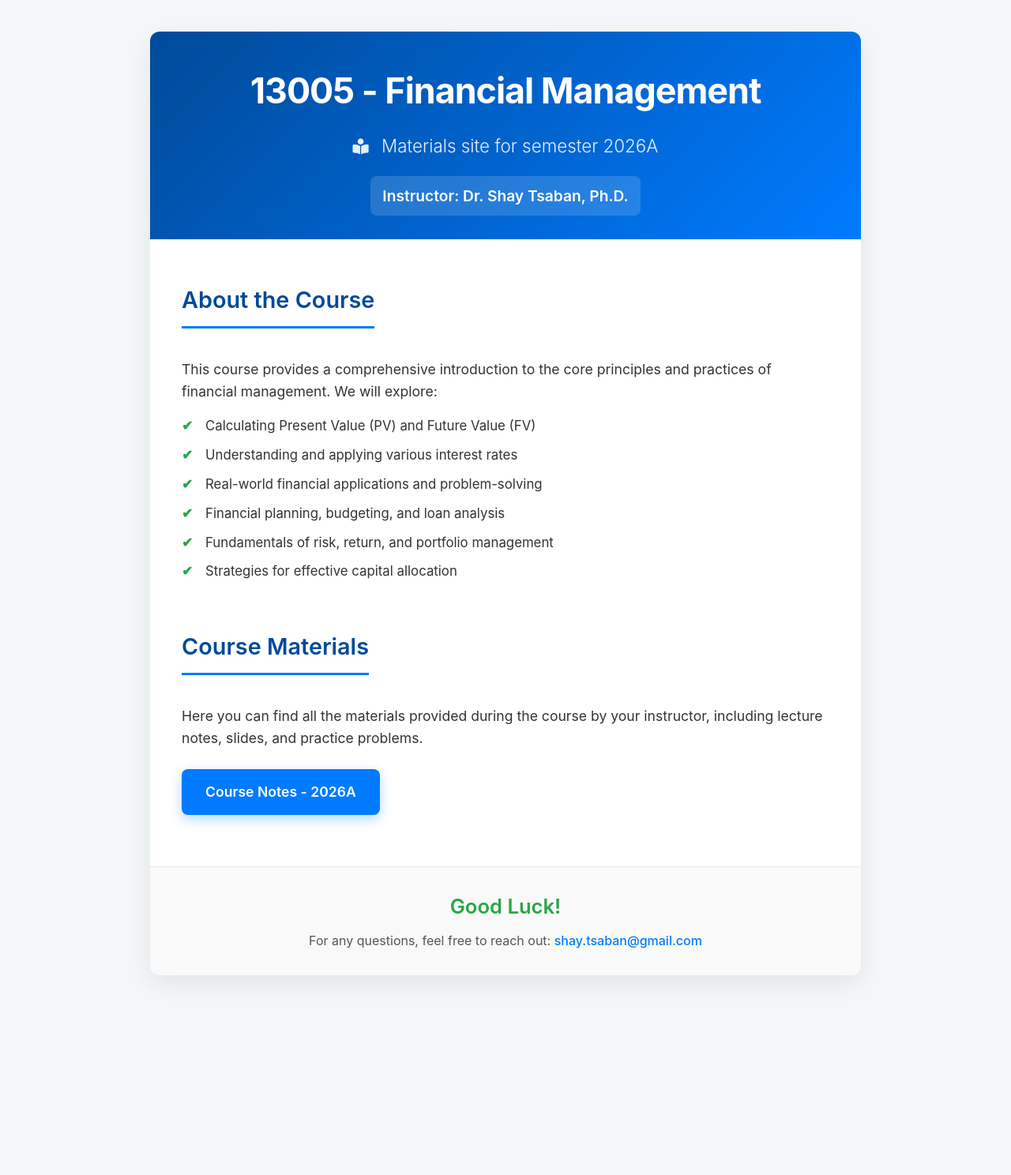
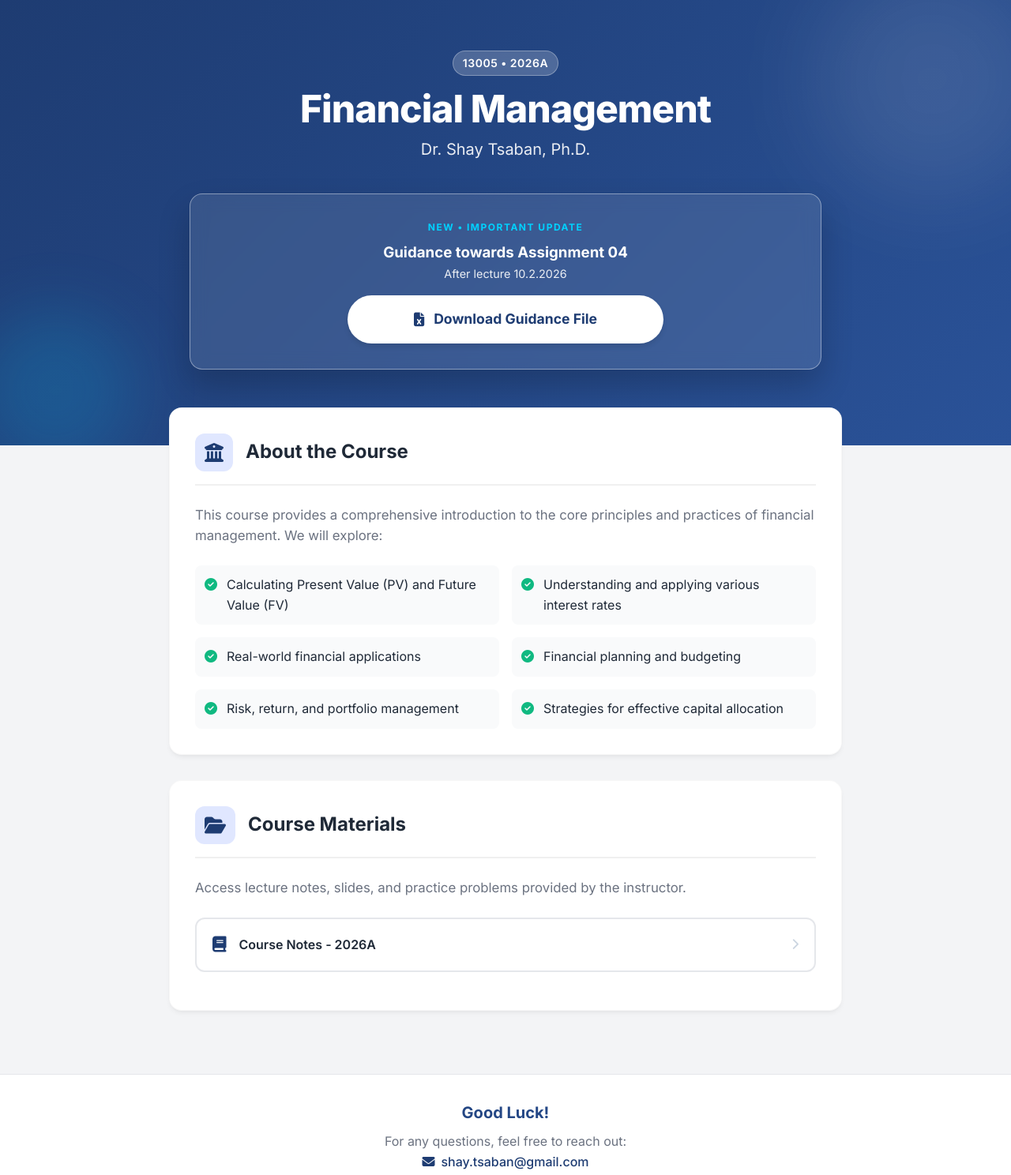
Before and after one commit to shaytsaban/13005, a website: page index2026a.html in a window 1280 px wide. Shown: the whole page at 79% size. Before the commit the page ends 1275 px from the top, so only its background shows below. Drawn offline with Linux system fonts and the light colour scheme.

Commit message:
Update index2026a.html

```diff
--- a/index2026a.html
+++ b/index2026a.html
@@ -1,277 +1,439 @@
 <!DOCTYPE html>
 <html lang="en">
+
 <head>
     <meta charset="UTF-8">
     <meta name="viewport" content="width=device-width, initial-scale=1.0">
     <title>13005 - Financial Management - 2026A</title>
 
+    <!-- Fonts -->
+    <link rel="preconnect" href="https://fonts.googleapis.com">
+    <link rel="preconnect" href="https://fonts.gstatic.com" crossorigin>
+    <link href="https://fonts.googleapis.com/css2?family=Inter:wght@300;400;500;600;700;800&display=swap"
+        rel="stylesheet">
     <link rel="stylesheet" href="https://cdnjs.cloudflare.com/ajax/libs/font-awesome/6.5.2/css/all.min.css">
 
     <style>
-        /* --- Basic Setup --- */
-        html {
-            scroll-behavior: smooth;
+        :root {
+            --primary-gradient: linear-gradient(135deg, #1e3c72 0%, #2a5298 100%);
+            --accent-color: #00d2ff;
+            --text-dark: #1f2937;
+            --text-light: #6b7280;
+            --bg-color: #f3f4f6;
+            --card-bg: #ffffff;
+            --success-color: #10b981;
+        }
+
+        * {
+            box-sizing: border-box;
+            margin: 0;
+            padding: 0;
         }
 
         body {
-            font-family: -apple-system, BlinkMacSystemFont, "Segoe UI", Roboto, Helvetica, Arial, sans-serif;
-            background-color: #f4f7f9; /* Light, clean background */
-            color: #333;
-            margin: 0;
-            padding: 20px;
+            font-family: 'Inter', sans-serif;
+            background-color: var(--bg-color);
+            color: var(--text-dark);
             line-height: 1.6;
+            -webkit-font-smoothing: antialiased;
+        }
+
+        /* --- Layout --- */
+        .page-wrapper {
             display: flex;
-            justify-content: center;
-            align-items: center;
+            flex-direction: column;
             min-height: 100vh;
         }
 
-        /* --- Main Content Card --- */
+        /* --- Hero Section --- */
+        header {
+            background: var(--primary-gradient);
+            color: white;
+            padding: 4rem 1.5rem 6rem;
+            /* Extra bottom padding for overlap */
+            text-align: center;
+            position: relative;
+            overflow: hidden;
+        }
+
+        /* Decorative background elements */
+        header::before {
+            content: '';
+            position: absolute;
+            top: -50px;
+            right: -50px;
+            width: 300px;
+            height: 300px;
+            background: rgba(255, 255, 255, 0.1);
+            border-radius: 50%;
+            filter: blur(60px);
+        }
+
+        header::after {
+            content: '';
+            position: absolute;
+            bottom: -30px;
+            left: -30px;
+            width: 200px;
+            height: 200px;
+            background: rgba(0, 210, 255, 0.15);
+            border-radius: 50%;
+            filter: blur(40px);
+        }
+
+        .header-content {
+            position: relative;
+            z-index: 10;
+            max-width: 800px;
+            margin: 0 auto;
+        }
+
+        .course-code {
+            display: inline-block;
+            background: rgba(255, 255, 255, 0.2);
+            backdrop-filter: blur(10px);
+            padding: 0.25rem 0.75rem;
+            border-radius: 20px;
+            font-size: 0.875rem;
+            font-weight: 600;
+            margin-bottom: 1rem;
+            letter-spacing: 0.5px;
+            border: 1px solid rgba(255, 255, 255, 0.3);
+        }
+
+        h1 {
+            font-size: 3rem;
+            font-weight: 800;
+            margin-bottom: 0.5rem;
+            letter-spacing: -0.02em;
+            line-height: 1.1;
+        }
+
+        .instructor-name {
+            font-size: 1.25rem;
+            font-weight: 400;
+            opacity: 0.9;
+            margin-bottom: 2.5rem;
+        }
+
+        /* --- Featured Call to Action (The Requested Button) --- */
+        .featured-cta {
+            background: rgba(255, 255, 255, 0.1);
+            backdrop-filter: blur(10px);
+            border: 1px solid rgba(255, 255, 255, 0.4);
+            padding: 2rem;
+            border-radius: 16px;
+            margin-top: 1rem;
+            box-shadow: 0 20px 40px rgba(0, 0, 0, 0.2);
+            animation: slideUp 0.8s cubic-bezier(0.16, 1, 0.3, 1);
+        }
+
+        .cta-label {
+            display: block;
+            text-transform: uppercase;
+            font-size: 0.75rem;
+            letter-spacing: 1.5px;
+            font-weight: 700;
+            color: var(--accent-color);
+            margin-bottom: 0.5rem;
+        }
+
+        .cta-button-container {
+            margin-top: 1rem;
+        }
+
+        .main-button {
+            display: inline-flex;
+            align-items: center;
+            justify-content: center;
+            background-color: white;
+            color: #1e3c72;
+            /* Match primary gradient start */
+            font-weight: 700;
+            font-size: 1.1rem;
+            padding: 1rem 2rem;
+            border-radius: 50px;
+            text-decoration: none;
+            transition: all 0.3s ease;
+            box-shadow: 0 4px 6px rgba(0, 0, 0, 0.1);
+            width: 100%;
+            max-width: 400px;
+        }
+
+        .main-button i {
+            margin-right: 0.75rem;
+        }
+
+        .main-button:hover {
+            transform: translateY(-2px);
+            box-shadow: 0 10px 20px rgba(0, 0, 0, 0.15);
+            background-color: #f8fafc;
+        }
+
+        /* --- Main Content Container --- */
         .container {
             max-width: 900px;
-            width: 100%;
-            margin: 20px auto;
-            background-color: #ffffff;
-            border-radius: 12px;
-            box-shadow: 0 10px 30px rgba(0, 0, 0, 0.08);
-            overflow: hidden; /* Ensures border-radius clips content */
+            margin: -3rem auto 3rem;
+            /* Negative top margin to overlap header */
+            padding: 0 1.5rem;
+            position: relative;
+            z-index: 20;
         }
 
-        /* --- Header Section --- */
-        header {
-            text-align: center;
-            padding: 40px 40px 30px 40px;
-            background: linear-gradient(135deg, #004a99, #007bff); /* Professional blue gradient */
-            color: #ffffff;
+        /* --- Cards --- */
+        .card {
+            background: var(--card-bg);
+            border-radius: 16px;
+            box-shadow: 0 4px 6px -1px rgba(0, 0, 0, 0.05), 0 2px 4px -1px rgba(0, 0, 0, 0.03);
+            padding: 2rem;
+            margin-bottom: 2rem;
+            border: 1px solid rgba(0, 0, 0, 0.03);
+            transition: transform 0.2s ease;
         }
 
-        header h1 {
-            margin: 0;
-            font-size: 2.8em;
-            font-weight: 700;
-            letter-spacing: -1px;
+        .card:hover {
+            transform: translateY(-2px);
+            box-shadow: 0 10px 15px -3px rgba(0, 0, 0, 0.05);
         }
 
-        .subtitle {
-            font-size: 1.4em;
-            font-weight: 300;
-            margin: 15px 0 0 0;
-            opacity: 0.9;
+        .section-header {
+            display: flex;
+            align-items: center;
+            margin-bottom: 1.5rem;
+            border-bottom: 2px solid #f0f0f0;
+            padding-bottom: 1rem;
         }
 
-        .subtitle .fa-book-reader {
-            margin-right: 10px;
-            font-size: 0.9em;
-        }
-
-        .instructor {
-            font-size: 1.2em;
-            font-weight: 600;
-            margin: 20px 0 0 0;
-            padding: 10px 15px;
-            background-color: rgba(255, 255, 255, 0.15);
-            border-radius: 8px;
-            display: inline-block;
-        }
-
-        /* --- Main Content Area --- */
-        main {
-            padding: 30px 40px;
-        }
-
-        section {
-            margin-bottom: 35px;
+        .section-header i {
+            font-size: 1.5rem;
+            color: #1e3c72;
+            margin-right: 1rem;
+            background: #e0e7ff;
+            padding: 0.75rem;
+            border-radius: 12px;
         }
 
         h2 {
-            font-size: 1.8em;
-            font-weight: 600;
-            color: #004a99; /* Deep blue to match header */
-            border-bottom: 3px solid #007bff;
-            padding-bottom: 10px;
-            margin-bottom: 20px;
-            display: inline-block;
+            font-size: 1.5rem;
+            font-weight: 700;
+            color: var(--text-dark);
+            margin: 0;
         }
 
-        /* --- About the Course Section --- */
-        #about p {
-            font-size: 1.1em;
-            margin-bottom: 15px;
+        /* --- About Section --- */
+        .about-text {
+            color: var(--text-light);
+            margin-bottom: 1.5rem;
+            font-size: 1.05rem;
         }
 
-        #about ul {
-            list-style-type: none;
-            padding-left: 0;
+        .topics-grid {
+            display: grid;
+            grid-template-columns: repeat(auto-fit, minmax(280px, 1fr));
+            gap: 1rem;
         }
 
-        #about li {
-            position: relative;
-            padding-left: 30px;
-            margin-bottom: 10px;
-            font-size: 1.05em;
+        .topic-item {
+            display: flex;
+            align-items: flex-start;
+            padding: 0.75rem;
+            background: #f9fafb;
+            border-radius: 8px;
         }
 
-        #about li::before {
-            content: '✔'; /* Checkmark icon */
-            position: absolute;
-            left: 0;
-            top: 0;
-            color: #28a745; /* Green for success/check */
-            font-weight: bold;
+        .topic-item i {
+            color: var(--success-color);
+            margin-right: 0.75rem;
+            margin-top: 0.25rem;
         }
 
-        /* --- Course Materials Section --- */
-        #materials p {
-            font-size: 1.1em;
-            margin-bottom: 25px;
+        /* --- Materials Section --- */
+        .material-link {
+            display: flex;
+            align-items: center;
+            justify-content: space-between;
+            padding: 1.25rem;
+            background: white;
+            border: 2px solid #e5e7eb;
+            border-radius: 12px;
+            text-decoration: none;
+            color: var(--text-dark);
+            font-weight: 600;
+            transition: all 0.2s ease;
+            margin-bottom: 1rem;
         }
 
-        .button {
-            display: inline-block;
-            background-color: #007bff;
-            color: #ffffff;
-            padding: 15px 30px;
-            text-decoration: none;
-            font-weight: 600;
-            font-size: 1.1em;
-            border-radius: 8px;
-            transition: all 0.3s ease;
-            box-shadow: 0 5px 15px rgba(0, 123, 255, 0.3);
-            border: none;
-            cursor: pointer;
+        .material-link:hover {
+            border-color: #1e3c72;
+            background: #f8fafc;
         }
 
-        .button:hover {
-            background-color: #0056b3; /* Darker blue on hover */
-            transform: translateY(-3px); /* Slight lift effect */
-            box-shadow: 0 8px 20px rgba(0, 123, 255, 0.4);
+        .material-icon-wrapper {
+            display: flex;
+            align-items: center;
         }
 
-        /* --- Footer Section --- */
+        .material-icon-wrapper i {
+            font-size: 1.25rem;
+            color: #1e3c72;
+            margin-right: 1rem;
+        }
+
+        /* --- Footer --- */
         footer {
             text-align: center;
-            padding: 30px 40px;
-            background-color: #f9f9f9;
-            border-top: 1px solid #e9e9e9;
+            padding: 2rem;
+            color: var(--text-light);
+            margin-top: auto;
+            border-top: 1px solid #e5e7eb;
+            background: white;
         }
 
         .good-luck {
-            font-size: 1.6em;
-            font-weight: 600;
-            color: #28a745; /* Positive green */
-            margin: 0 0 10px 0;
+            font-size: 1.25rem;
+            font-weight: 700;
+            background: var(--primary-gradient);
+            -webkit-background-clip: text;
+            -webkit-text-fill-color: transparent;
+            margin-bottom: 0.5rem;
         }
 
-        .contact {
-            font-size: 1em;
-            color: #555;
-            margin: 0;
+        .contact-link {
+            color: #1e3c72;
+            font-weight: 500;
+            text-decoration: none;
+            display: inline-flex;
+            align-items: center;
+            gap: 0.5rem;
         }
 
-        .contact a {
-            color: #007bff;
-            text-decoration: none;
-            font-weight: 500;
-        }
-
-        .contact a:hover {
+        .contact-link:hover {
             text-decoration: underline;
         }
 
-        /* --- Responsive Design --- */
-        @media (max-width: 768px) {
-            body {
-                padding: 10px;
+        @keyframes slideUp {
+            from {
+                transform: translateY(20px);
+                opacity: 0;
+            }
+
+            to {
+                transform: translateY(0);
+                opacity: 1;
+            }
+        }
+
+        @media (max-width: 600px) {
+            h1 {
+                font-size: 2rem;
+            }
+
+            header {
+                padding: 3rem 1rem 5rem;
             }
 
             .container {
-                margin: 10px auto;
-            }
-
-            header {
-                padding: 30px 25px 25px 25px;
-            }
-
-            header h1 {
-                font-size: 2.2em;
-            }
-
-            .subtitle {
-                font-size: 1.2em;
-            }
-
-            .instructor {
-                font-size: 1.1em;
-            }
-
-            main {
-                padding: 25px;
-            }
-
-            h2 {
-                font-size: 1.6em;
-            }
-
-            .button {
-                width: 100%; /* Full width button on mobile */
-                text-align: center;
-                box-sizing: border-box; /* Include padding in width */
-                padding: 18px 30px;
+                padding: 0 1rem;
             }
         }
-
     </style>
 </head>
+
 <body>
 
-    <div class="container">
+    <div class="page-wrapper">
+        <header>
+            <div class="header-content">
+                <span class="course-code">13005 • 2026A</span>
+                <h1>Financial Management</h1>
+                <p class="instructor-name">Dr. Shay Tsaban, Ph.D.</p>
 
-        <header>
-            <h1>13005 - Financial Management</h1>
-            <p class="subtitle">
-                <i class="fas fa-book-reader"></i>
-                Materials site for semester 2026A
-            </p>
-            <p class="instructor">
-                Instructor: Dr. Shay Tsaban, Ph.D.
-            </p>
+                <!-- NEW REQUESTED BUTTON -->
+                <div class="featured-cta">
+                    <span class="cta-label">New • Important Update</span>
+                    <h3>Guidance towards Assignment 04</h3>
+                    <p style="opacity: 0.9; margin-bottom: 1rem; font-size: 0.9rem;">After lecture 10.2.2026</p>
+                    <div class="cta-button-container">
+                        <a href="https://mypac-my.sharepoint.com/:x:/g/personal/shay_tsaban_pac_org_il/IQCDKb5LTTwFQ48MIbfksX2kAfDFeVQtek7tSInwOaWNUDw?e=xsKbeX"
+                            class="main-button" target="_blank">
+                            <i class="fas fa-file-excel"></i> Download Guidance File
+                        </a>
+                    </div>
+                </div>
+
+            </div>
         </header>
 
-        <main>
+        <section class="container">
 
-            <section id="about">
-                <h2>About the Course</h2>
-                <p>This course provides a comprehensive introduction to the core principles and practices of financial management. We will explore:</p>
-                <ul>
-                    <li>Calculating Present Value (PV) and Future Value (FV)</li>
-                    <li>Understanding and applying various interest rates</li>
-                    <li>Real-world financial applications and problem-solving</li>
-                    <li>Financial planning, budgeting, and loan analysis</li>
-                    <li>Fundamentals of risk, return, and portfolio management</li>
-                    <li>Strategies for effective capital allocation</li>
-                </ul>
-            </section>
+            <!-- About Section -->
+            <div class="card" id="about">
+                <div class="section-header">
+                    <i class="fas fa-university"></i>
+                    <h2>About the Course</h2>
+                </div>
+                <p class="about-text">This course provides a comprehensive introduction to the core principles and
+                    practices of financial management. We will explore:</p>
+                <div class="topics-grid">
+                    <div class="topic-item">
+                        <i class="fas fa-check-circle"></i>
+                        <span>Calculating Present Value (PV) and Future Value (FV)</span>
+                    </div>
+                    <div class="topic-item">
+                        <i class="fas fa-check-circle"></i>
+                        <span>Understanding and applying various interest rates</span>
+                    </div>
+                    <div class="topic-item">
+                        <i class="fas fa-check-circle"></i>
+                        <span>Real-world financial applications</span>
+                    </div>
+                    <div class="topic-item">
+                        <i class="fas fa-check-circle"></i>
+                        <span>Financial planning and budgeting</span>
+                    </div>
+                    <div class="topic-item">
+                        <i class="fas fa-check-circle"></i>
+                        <span>Risk, return, and portfolio management</span>
+                    </div>
+                    <div class="topic-item">
+                        <i class="fas fa-check-circle"></i>
+                        <span>Strategies for effective capital allocation</span>
+                    </div>
+                </div>
+            </div>
 
-            <section id="materials">
-                <h2>Course Materials</h2>
-                <p>Here you can find all the materials provided during the course by your instructor, including lecture notes, slides, and practice problems.</p>
+            <!-- Materials Section -->
+            <div class="card" id="materials">
+                <div class="section-header">
+                    <i class="fas fa-folder-open"></i>
+                    <h2>Course Materials</h2>
+                </div>
+                <p class="about-text">Access lecture notes, slides, and practice problems provided by the instructor.
+                </p>
 
-                <a href="https://mypac-my.sharepoint.com/:w:/g/personal/shay_tsaban_pac_org_il/Ed8SZDO_QTNAlHbGMhKJR9sB8KaJMt_4-uyBdiTcRgpQmA?e=9cGctG" class="button" target="_blank" rel="noopener noreferrer">
-                    Course Notes - 2026A
+                <a href="https://mypac-my.sharepoint.com/:w:/g/personal/shay_tsaban_pac_org_il/Ed8SZDO_QTNAlHbGMhKJR9sB8KaJMt_4-uyBdiTcRgpQmA?e=9cGctG"
+                    class="material-link" target="_blank">
+                    <div class="material-icon-wrapper">
+                        <i class="fas fa-book"></i>
+                        <span>Course Notes - 2026A</span>
+                    </div>
+                    <i class="fas fa-chevron-right" style="font-size: 0.9rem; color: #cbd5e1; margin: 0;"></i>
                 </a>
-            </section>
+            </div>
 
-        </main>
+        </section>
 
         <footer>
-            <p class="good-luck">Good Luck!</p>
-            <p class="contact">
-                For any questions, feel free to reach out:
-                <a href="mailto:shay.tsaban@gmail.com">shay.tsaban@gmail.com</a>
+            <div class="good-luck">Good Luck!</div>
+            <p>
+                For any questions, feel free to reach out:<br>
+                <a href="mailto:shay.tsaban@gmail.com" class="contact-link">
+                    <i class="fas fa-envelope"></i> shay.tsaban@gmail.com
+                </a>
             </p>
         </footer>
-
     </div>
 
 </body>
+
 </html>
```
